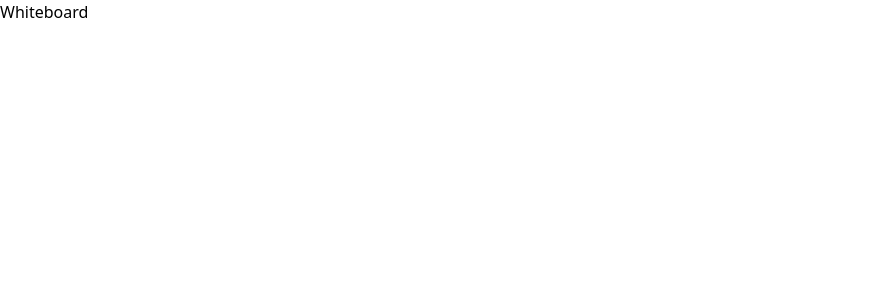
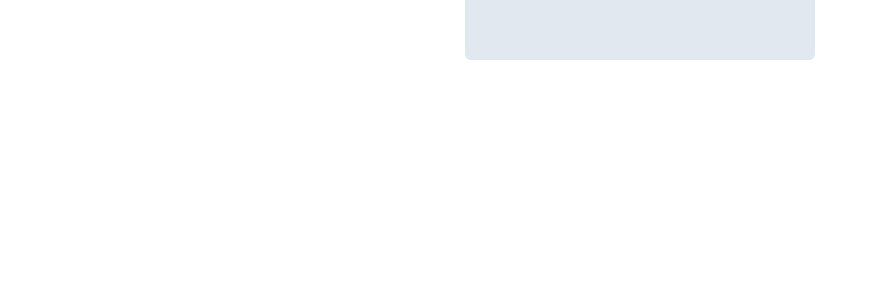
Before and after one commit to Shubhofficial1/draw, a React (Vite) app in the folder frontend/: page / in a window 1280 px wide. Shown: the top 300 px of the page, without its empty margins (0-878 px from the left). Built offline with nearby package versions, Linux system fonts and the light colour scheme.

Commit message:
Added Menu Component

```diff
--- /dev/null
+++ b/frontend/src/components/Menu.jsx
@@ -0,0 +1,9 @@
+import React from "react";
+
+const Menu = () => {
+  return (
+    <div className="absolute top-0 right-[calc(50%-175px)] h-[60px] w-[350px] bg-slate-200  rounded-b-md flex items-center justify-around"></div>
+  );
+};
+
+export default Menu;
--- a/frontend/src/components/Whiteboard.jsx
+++ b/frontend/src/components/Whiteboard.jsx
@@ -1,7 +1,12 @@
 import React from "react";
+import Menu from "./Menu";
 
 const Whiteboard = () => {
-  return <div>Whiteboard</div>;
+  return (
+    <div>
+      <Menu />
+    </div>
+  );
 };
 
 export default Whiteboard;
```
